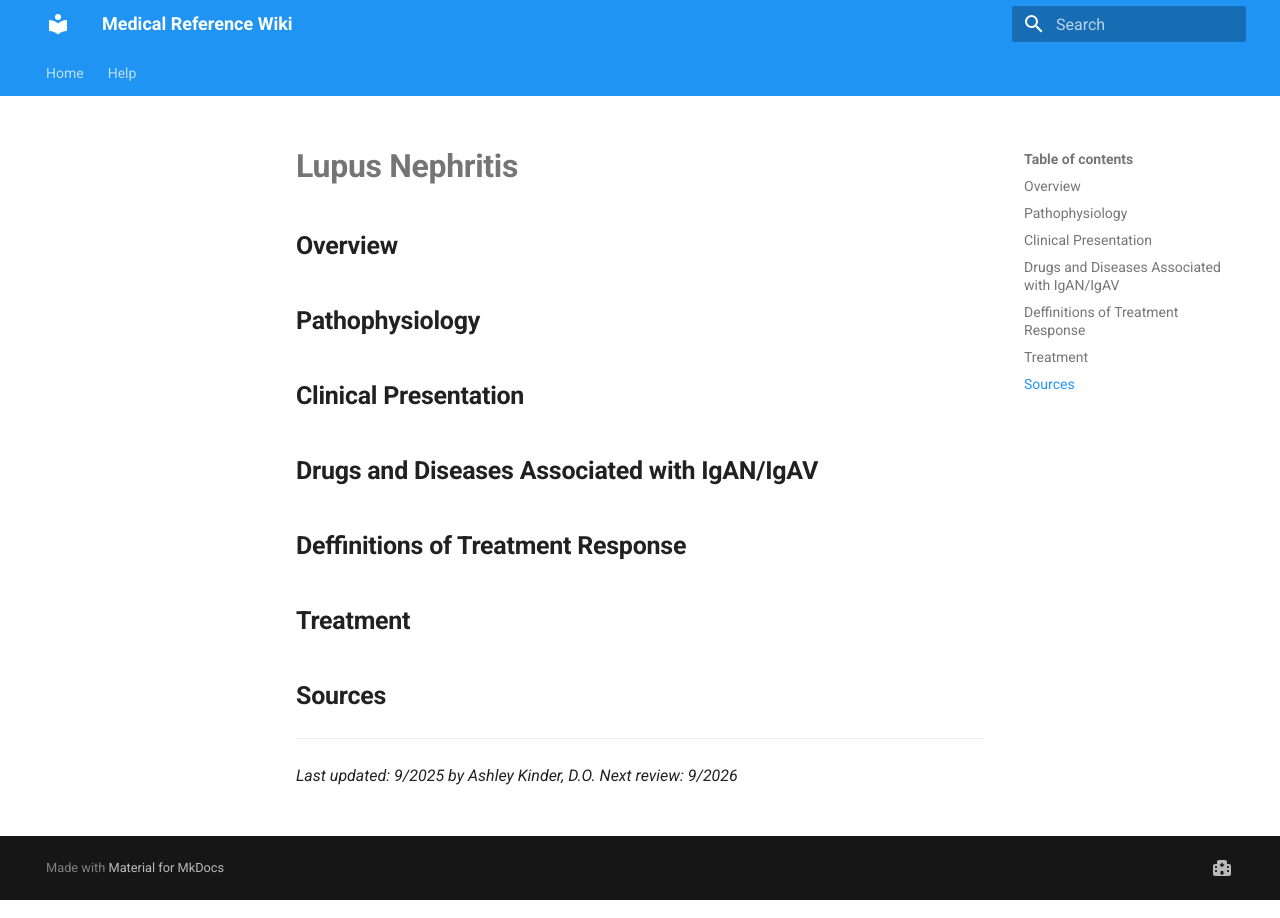
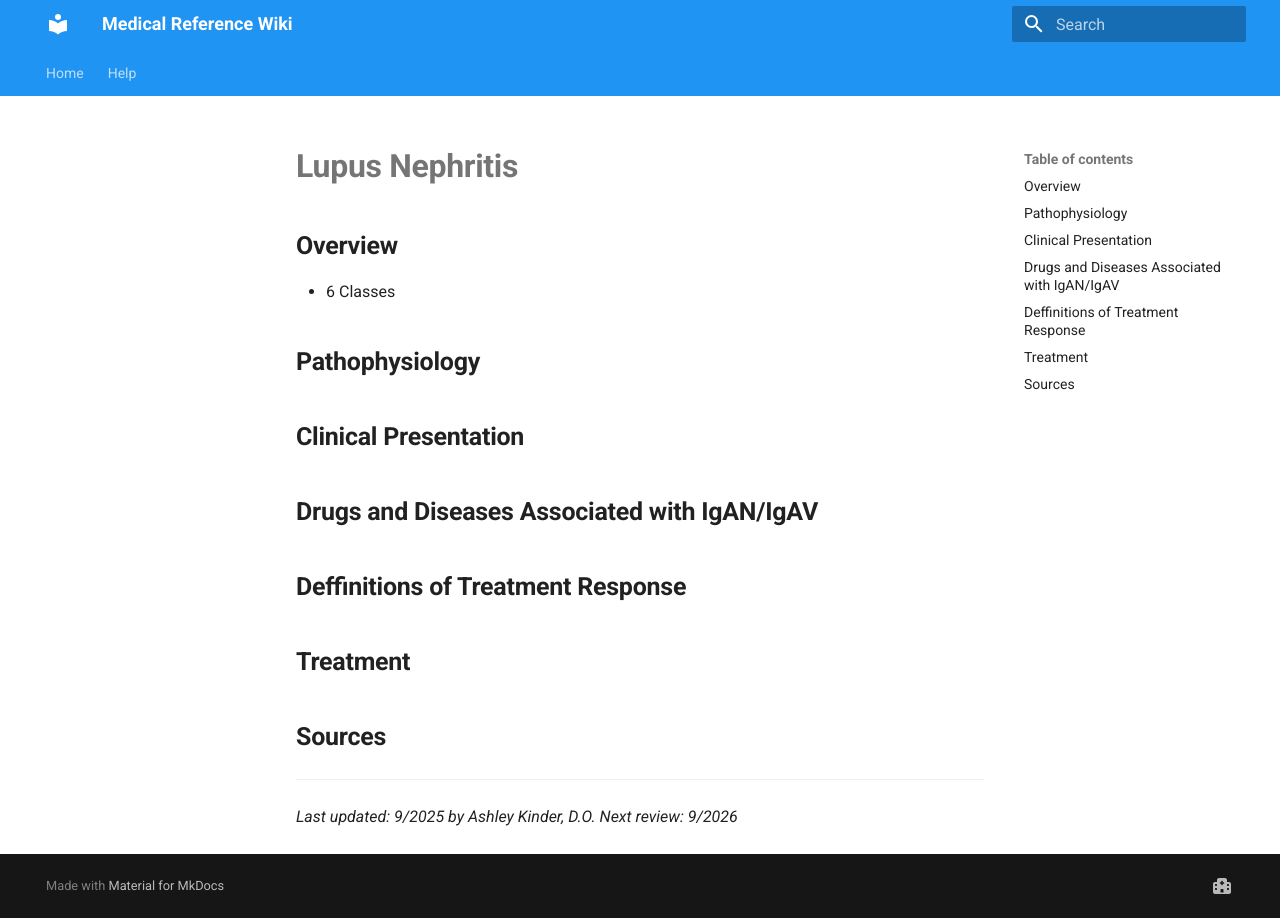
Before and after one commit to TTUNEPH2025/GN, an MkDocs documentation site: the page built from docs/Lupus.md, in a window 1280 px wide. Built offline with MkDocs 1.6.1 and Material for MkDocs 9.7.7, drawn with Linux system fonts in a browser that asks for light colours.

Commit message:
Update Lupus.md

```diff
--- a/docs/Lupus.md
+++ b/docs/Lupus.md
@@ -1,5 +1,6 @@
 # **Lupus Nephritis**
 ## **Overview**
+  * 6 Classes
 ## **Pathophysiology**
 ## **Clinical Presentation**
 ## **Drugs and Diseases Associated with IgAN/IgAV**
```
